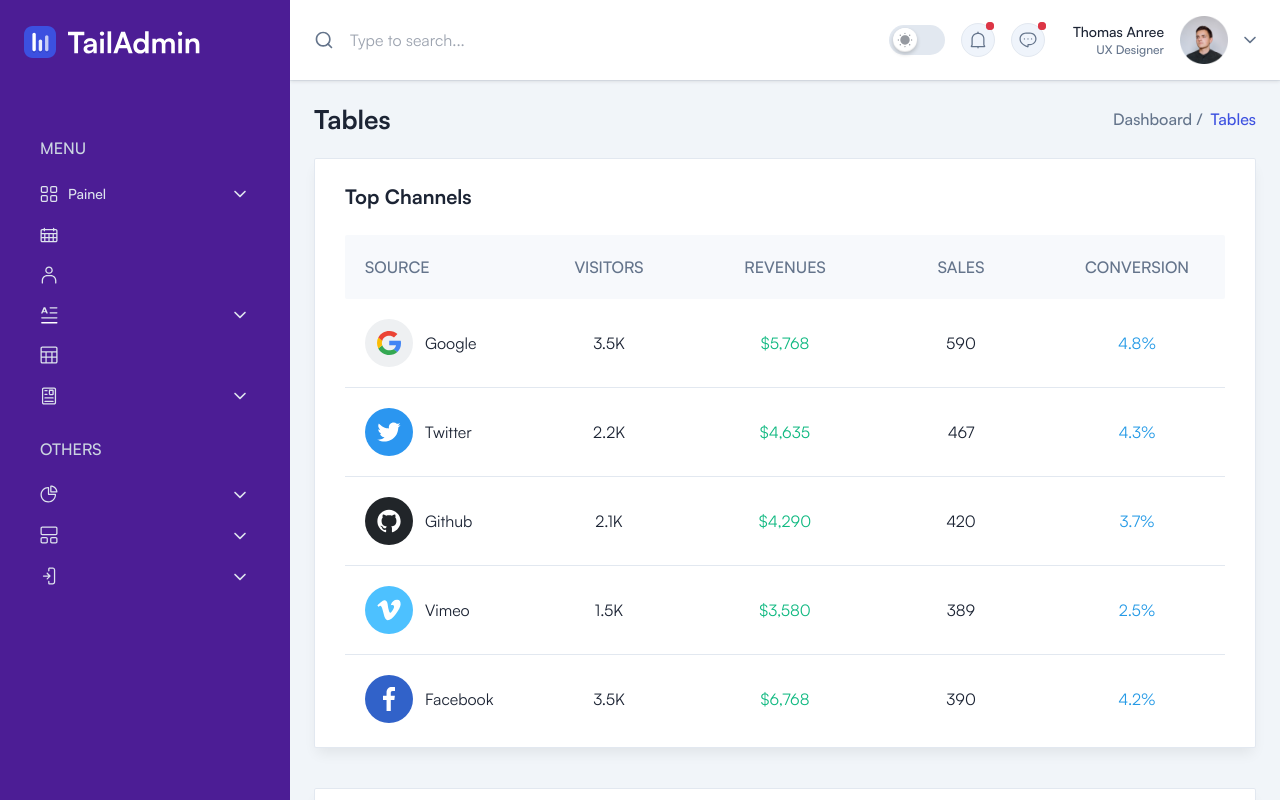
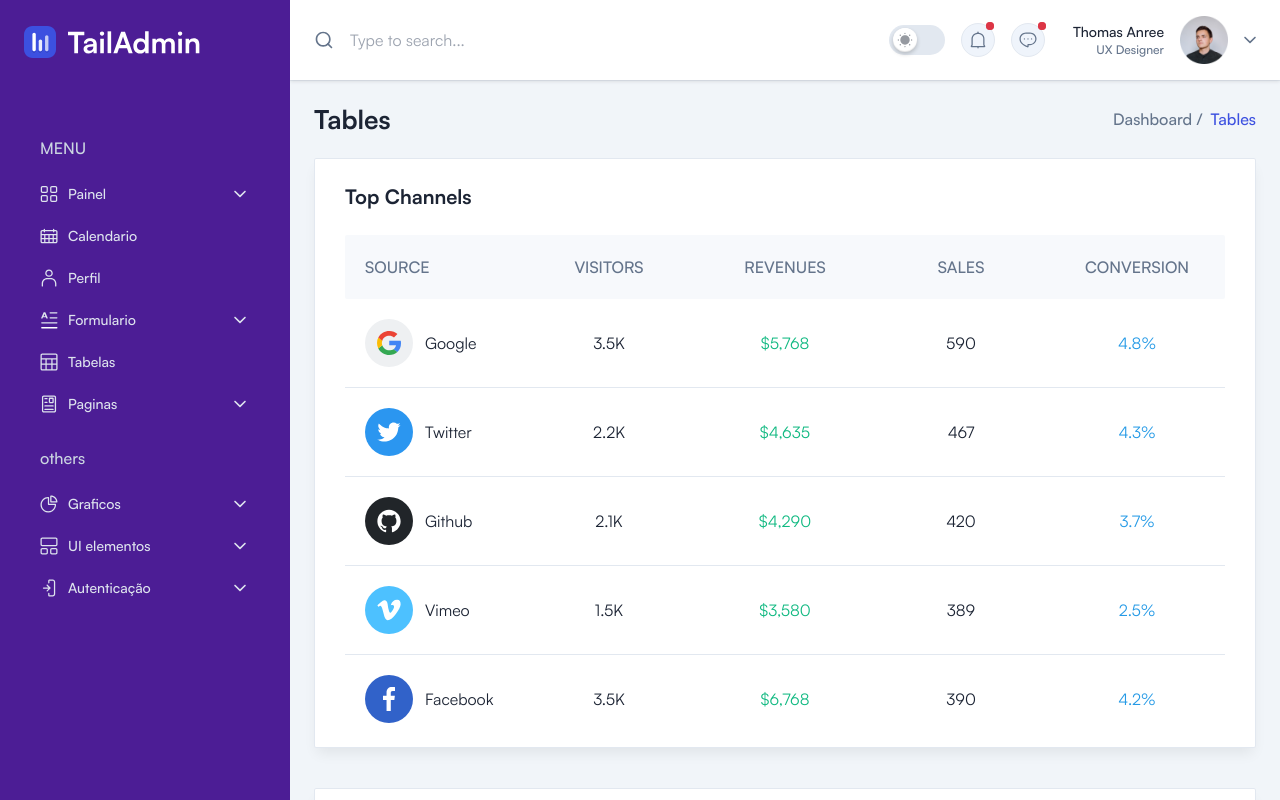
Before and after one commit to pr3ditec/sgs_admin_system, a Vue app: page /tables in a window 1280 px wide. Built offline with nearby package versions, Linux system fonts and the light colour scheme; what vue3-apexcharts would draw is missing.

Commit message:
📃 docs: traducoes br adicionadas

```diff
--- a/src/menu/index.ts
+++ b/src/menu/index.ts
@@ -49,7 +49,7 @@ const menuGroups = [
                       fill=""
                     />
                   </svg>`,
-        label: 'Calendar',
+        label: 'calendar',
         route: '/calendar'
       },
       {
@@ -70,7 +70,7 @@ const menuGroups = [
                       fill=""
                     />
                   </svg>`,
-        label: 'Profile',
+        label: 'profile',
         route: '/profile'
       },
       {
@@ -103,11 +103,11 @@ const menuGroups = [
                       fill="white"
                     />
                   </svg>`,
-        label: 'Forms',
+        label: 'forms',
         route: '#',
         children: [
-          { label: 'Form Elements', route: '/forms/form-elements' },
-          { label: 'Form Layout', route: '/forms/form-layout' }
+          { label: 'formElements', route: '/forms/form-elements' },
+          { label: 'formLayout', route: '/forms/form-layout' }
         ]
       },
       {
@@ -131,7 +131,7 @@ const menuGroups = [
                       </clipPath>
                     </defs>
                   </svg>`,
-        label: 'Tables',
+        label: 'tables',
         route: '/tables'
       },
       {
@@ -168,14 +168,14 @@ const menuGroups = [
                       fill=""
                     />
                   </svg>`,
-        label: 'Pages',
+        label: 'pages',
         route: '#',
-        children: [{ label: 'Settings', route: '/pages/settings' }]
+        children: [{ label: 'settings', route: '/pages/settings' }]
       }
     ]
   },
   {
-    name: 'OTHERS',
+    name: 'others',
     menuItems: [
       {
         icon: `<svg
@@ -202,9 +202,9 @@ const menuGroups = [
                       </clipPath>
                     </defs>
                   </svg>`,
-        label: 'Charts',
+        label: 'charts',
         route: '#',
-        children: [{ label: 'Basic Chart', route: '/charts/basic-chart' }]
+        children: [{ label: 'basicChart', route: '/charts/basic-chart' }]
       },
       {
         icon: `<svg
@@ -235,11 +235,11 @@ const menuGroups = [
                       </clipPath>
                     </defs>
                   </svg>`,
-        label: 'UI Elements',
+        label: 'uiElements',
         route: '#',
         children: [
-          { label: 'Alerts', route: '/ui-elements/alerts' },
-          { label: 'Buttons', route: '/ui-elements/buttons' }
+          { label: 'alerts', route: '/ui-elements/alerts' },
+          { label: 'buttons', route: '/ui-elements/buttons' }
         ]
       },
       {
@@ -267,11 +267,11 @@ const menuGroups = [
                       </clipPath>
                     </defs>
                   </svg>`,
-        label: 'Authentication',
+        label: 'auth',
         route: '#',
         children: [
-          { label: 'Sign In', route: '/auth/signin' },
-          { label: 'Sign Up', route: '/auth/signup' }
+          { label: 'signIn', route: '/auth/signin' },
+          { label: 'signUp', route: '/auth/signup' }
         ]
       }
     ]
--- a/src/translate/locales/pt.json
+++ b/src/translate/locales/pt.json
@@ -1,5 +1,22 @@
 {
+  "menu": "Menu",
   "dashboard": "Painel",
   "overview": "Visão geral",
-  "profile": "Perfil"
+  "profile": "Perfil",
+  "calendar": "Calendario",
+  "forms": "Formulario",
+  "formElements": "Elementos",
+  "formLayout": "Layouts",
+  "tables": "Tabelas",
+  "pages": "Paginas",
+  "settings": "Configurações",
+  "others": "Outros",
+  "charts": "Graficos",
+  "basicChart": "basicos",
+  "uiElements": "UI elementos",
+  "buttons": "Botoes",
+  "alerts": "Alertas",
+  "auth": "Autenticação",
+  "signIn": "Entrar",
+  "signUp": "Cadastro"
 }
```
